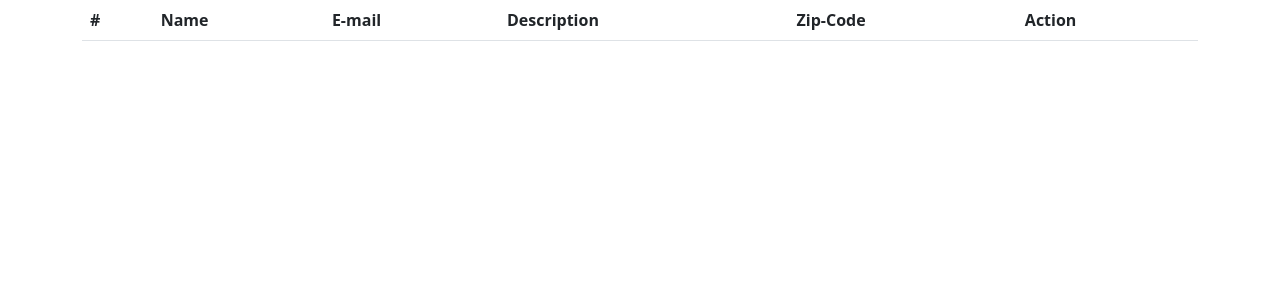
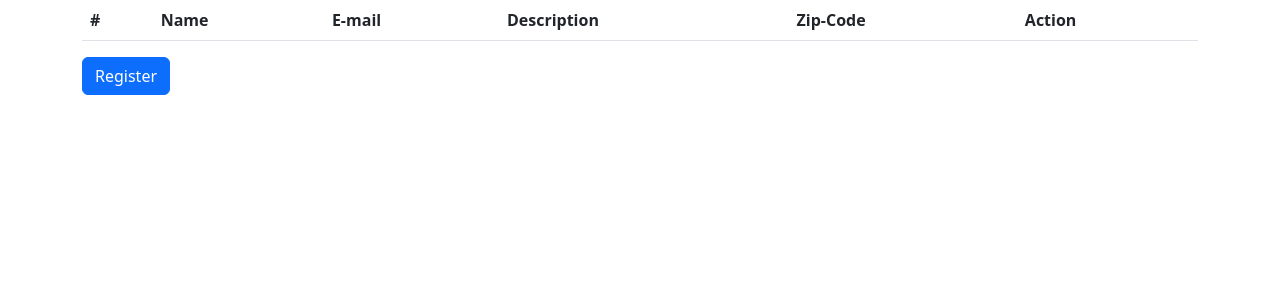
Before and after one commit to joaoygorr/Back-AdotePet, a Django app: page /web/list_teachers in a window 1280 px wide. Shown: the part 56-356 px from the top of the page. Run offline with Django 4.2, Linux system fonts and the light colour scheme; data that the repository does not hold is empty.

Commit message:
editar e remover

```diff
--- a/server/teacher/web/templates/list_teachers.html
+++ b/server/teacher/web/templates/list_teachers.html
@@ -1,5 +1,4 @@
-{% extends 'base.html' %}
-{% block content %}
+{% extends 'base.html' %} {% block content %}
 <table class="table">
   <thead>
     <tr>
@@ -20,12 +19,17 @@
       <td>{{teacher.description}}</td>
       <td>{{teacher.cep}}</td>
       <td>
-        <a href="#" class="btn btn-primary">Edit</a>
-        <a href="#" class="btn btn-danger">delete</a>
+        <a href="{% url 'edit_teacher' teacher.id %}" class="btn btn-primary"
+          >Edit</a
+        >
+        <a href="{% url 'remove_teacher' teacher.id %}" class="btn btn-danger"
+          >delete</a
+        >
       </td>
     </tr>
     {% endfor %}
   </tbody>
 </table>
-<A
-{% endblock content %}
+<a href="{% url 'register_teacher' %}" class="btn btn-primary"
+  >Register </a> {% endblock content %}
+</>
--- a/server/teacher/web/urls.py
+++ b/server/teacher/web/urls.py
@@ -1,7 +1,9 @@
 from django.urls import path
-from .views import register_teacher, list_teachers
+from .views import register_teacher, list_teachers, edit_teacher, remove_teacher
 
 urlpatterns = [
     path('register_teacher', register_teacher, name='register_teacher'),
-    path('list_teachers', list_teachers, name='list_teachers')
+    path('list_teachers', list_teachers, name='list_teachers'),
+    path('edit_teacher/<int:teacher_id>', edit_teacher, name='edit_teacher'),
+    path("remove_teacher/<int:teacher_id>", remove_teacher, name='remove_teacher')
 ]
--- a/server/teacher/web/views.py
+++ b/server/teacher/web/views.py
@@ -19,3 +19,18 @@ def register_teacher(request):
 def list_teachers(request):
     teachers = Teacher.objects.all()
     return render(request, 'list_teachers.html', {'teachers': teachers})
+
+# Editando teacher
+def edit_teacher(request, teacher_id):
+    teacher = Teacher.objects.get(id=teacher_id)
+    form_teacher = teacher_form.TeacherForm(request.POST or None, instance=teacher)
+    if teacher_form.is_valid():
+        teacher_form.save()
+        return redirect('list_teachers')
+    return render(request, 'form_teacher.html', {"form_teacher": form_teacher})
+
+# Removendo teacher
+def remove_teacher(request, teacher_id):
+    teacher = Teacher.objects.get(id=teacher_id)
+    teacher.delete()
+    return redirect("list_teachers")
```
